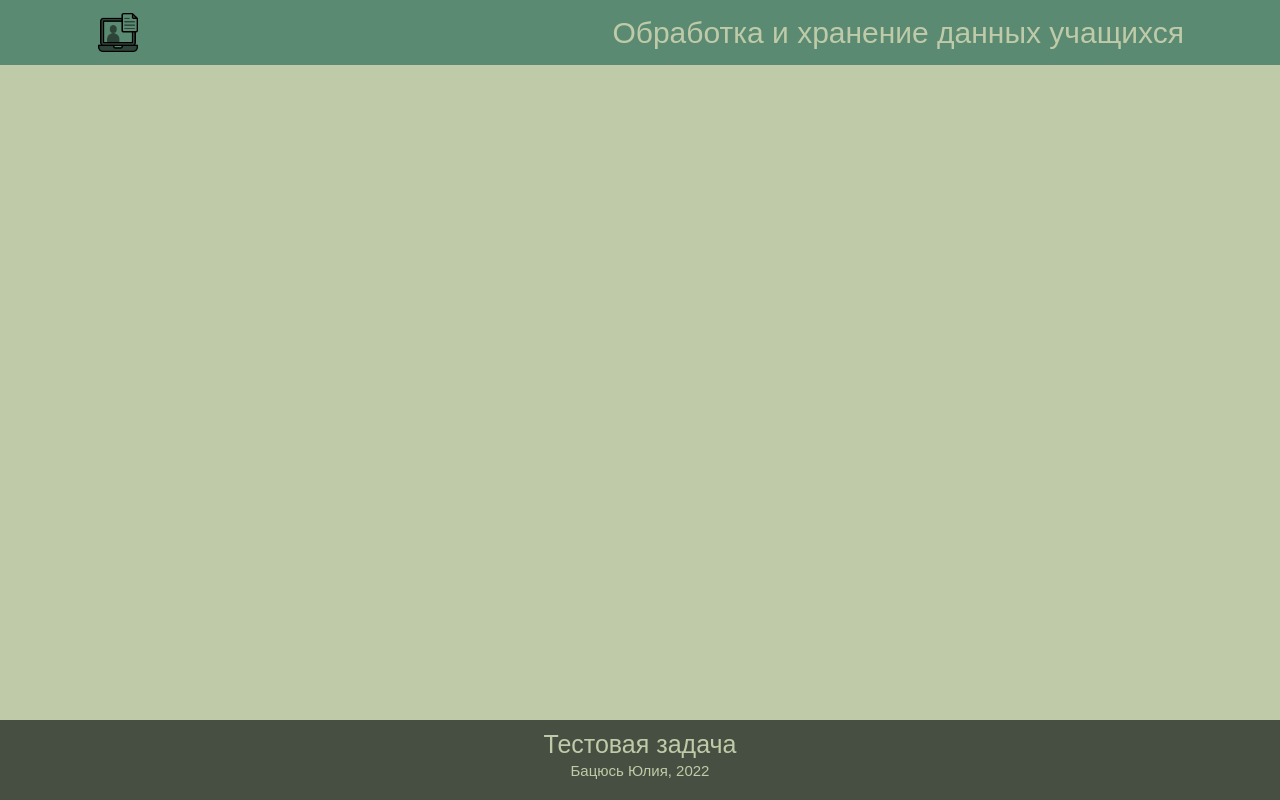
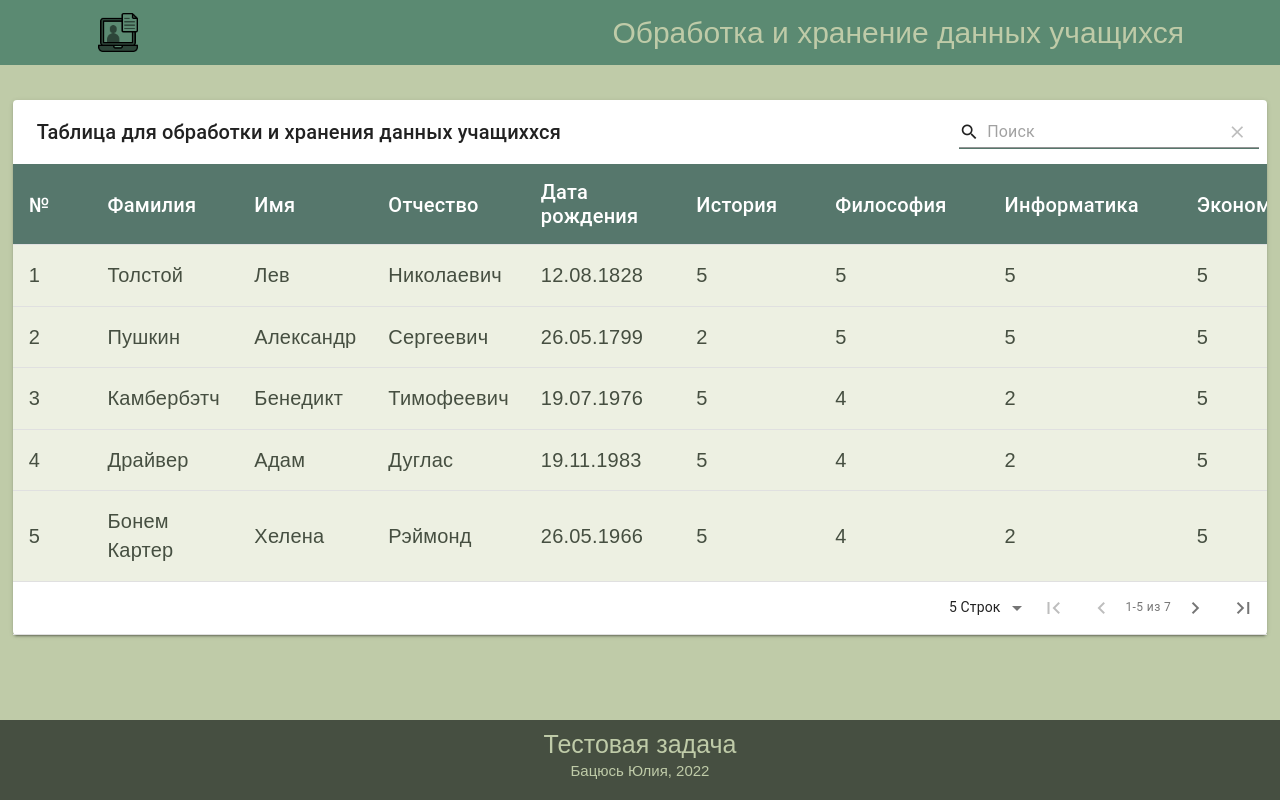
Before and after one commit to JBatsyus/Table, a React (Create React App) app: page / in a window 1280 px wide. Built offline with nearby package versions, Linux system fonts and the light colour scheme; a web font is replaced by a local one.

Commit message:
+ стили, данные для проверки

```diff
--- a/src/components/Main/index.jsx
+++ b/src/components/Main/index.jsx
@@ -1,7 +1,12 @@
 import "./main.scss";
+import Table from "../Table/index.js";
 
 const Main = () => {
-  return <main className="main"></main>;
+  return (
+    <main className="main">
+      <Table />
+    </main>
+  );
 };
 
 export default Main;
--- a/src/components/Main/main.scss
+++ b/src/components/Main/main.scss
@@ -3,3 +3,9 @@
   flex: 1 1 auto;
   background-color: $cabbage;
 }
+
+.box {
+  margin-top: 100px;
+  margin-left: 1%;
+  margin-right: 1%;
+}
--- /dev/null
+++ b/src/components/Table/dataList.js
@@ -0,0 +1,88 @@
+export const dataList = [
+  {
+    id: 1,
+    surname: "Толстой",
+    name: "Лев",
+    patronymic: "Николаевич",
+    hbty: "12.08.1828",
+    history: "5",
+    philosophy: "5",
+    informatics: "5",
+    economics: "5",
+    physics: "5",
+  },
+
+  {
+    id: 2,
+    surname: "Пушкин",
+    name: "Александр",
+    patronymic: "Сергеевич",
+    hbty: "26.05.1799",
+    history: "2",
+    philosophy: "5",
+    informatics: "5",
+    economics: "5",
+    physics: "5",
+  },
+
+  {
+    id: 3,
+    surname: "Камбербэтч",
+    name: "Бенедикт",
+    patronymic: "Тимофеевич",
+    hbty: "19.07.1976",
+    history: "5",
+    philosophy: "4",
+    informatics: "2",
+    economics: "5",
+    physics: "5",
+  },
+  {
+    id: 4,
+    surname: "Драйвер",
+    name: "Адам",
+    patronymic: "Дуглас",
+    hbty: "19.11.1983",
+    history: "5",
+    philosophy: "4",
+    informatics: "2",
+    economics: "5",
+    physics: "5",
+  },
+  {
+    id: 5,
+    surname: "Бонем Картер",
+    name: "Хелена",
+    patronymic: "Рэймонд",
+    hbty: "26.05.1966",
+    history: "5",
+    philosophy: "4",
+    informatics: "2",
+    economics: "5",
+    physics: "5",
+  },
+  {
+    id: 6,
+    surname: "Дэймон",
+    name: "Мэттью",
+    patronymic: "Кентович",
+    hbty: "08.10.1970",
+    history: "5",
+    philosophy: "4",
+    informatics: "2",
+    economics: "5",
+    physics: "5",
+  },
+  {
+    id: 7,
+    surname: "Суинтон",
+    name: "Матильда",
+    patronymic: "Джозеф",
+    hbty: "05.11.1960",
+    history: "5",
+    philosophy: "4",
+    informatics: "2",
+    economics: "5",
+    physics: "5",
+  },
+];
--- /dev/null
+++ b/src/components/Table/index.js
@@ -0,0 +1,110 @@
+import React, { useState } from "react";
+import MaterialTable from "material-table";
+import { dataList } from "./dataList";
+
+const Table = () => {
+  const [data, setData] = useState(dataList);
+
+  const columns = [
+    {
+      title: "№",
+      field: "id",
+      editable: false,
+    },
+    {
+      title: "Фамилия",
+      field: "surname",
+    },
+    {
+      title: "Имя",
+      field: "name",
+    },
+    {
+      title: "Отчество",
+      field: "patronymic",
+    },
+    {
+      title: "Дата рождения",
+      field: "hbty",
+      size: "8",
+    },
+    {
+      title: "История",
+      field: "history",
+    },
+    {
+      title: "Философия",
+      field: "philosophy",
+    },
+    {
+      title: "Информатика",
+      field: "informatics",
+    },
+    {
+      title: "Экономика",
+      field: "economics",
+    },
+    {
+      title: "Физика",
+      field: "physics",
+    },
+  ];
+  return (
+    <div className="box">
+      <MaterialTable
+        title="Таблица для обработки и хранения данных учащиххся"
+        data={data}
+        columns={columns}
+        options={{
+          // сдвигаю колонки, строку добавления пользователяя выношу наверх
+          actionsColumnIndex: -1,
+          addRowPosition: "first",
+          searchFieldStyle: { borderBottom: "1px solid #56776c" },
+          rowStyle: {
+            backgroundColor: "#b5c18b3f",
+            color: "#464f41",
+            fontSize: 20,
+          },
+          headerStyle: {
+            fontSize: 20,
+            backgroundColor: "#56776c",
+            color: "#FFF",
+          },
+        }}
+        localization={{
+          body: {
+            addTooltip: "Добавить учащегося",
+            deleteTooltip: "Удалить",
+            editTooltip: "Изменить",
+            editRow: {
+              deleteText: "Вы хотите удалить эту строку?",
+              cancelTooltip: "Закрыть",
+              saveTooltip: "Сохранить",
+            },
+          },
+          header: {
+            actions: "Действия",
+          },
+          pagination: {
+            labelDisplayedRows: "{from}-{to} из {count}",
+            labelRowsSelect: "Строк",
+            labelRowsPerPage: "Строк на странице:",
+            firstAriaLabel: "Первая страница",
+            firstTooltip: "Первая страница",
+            previousAriaLabel: "Предыдущая страница",
+            previousTooltip: "Предыдущая страница",
+            nextAriaLabel: "Следующая страница",
+            nextTooltip: "Следующая страница",
+            lastAriaLabel: "Последняя страница",
+            lastTooltip: "Последняя страница",
+          },
+          toolbar: {
+            searchTooltip: "Введите, пожалуйста, что хотите найти",
+            searchPlaceholder: "Поиск",
+          },
+        }}
+      />
+    </div>
+  );
+};
+export default Table;
```
Also changed, not shown: src/components/Table/table.scss (added).
